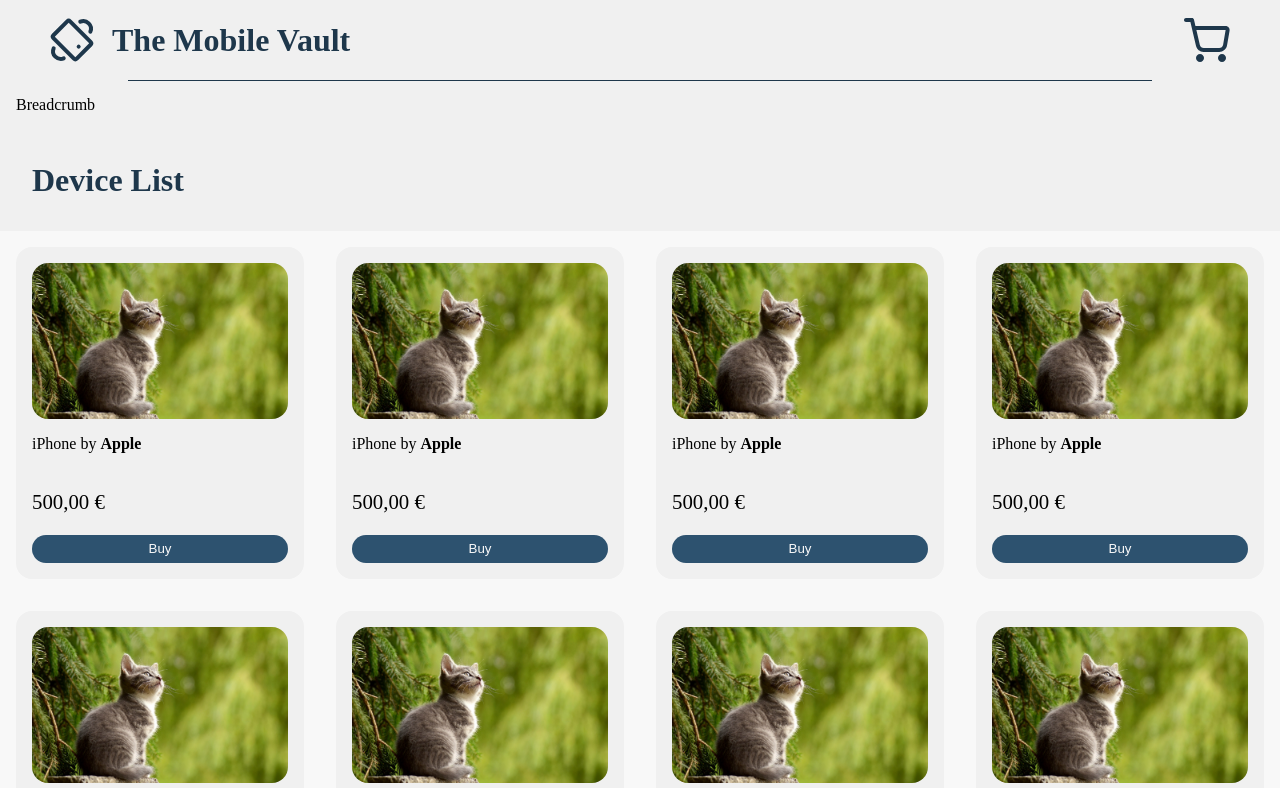
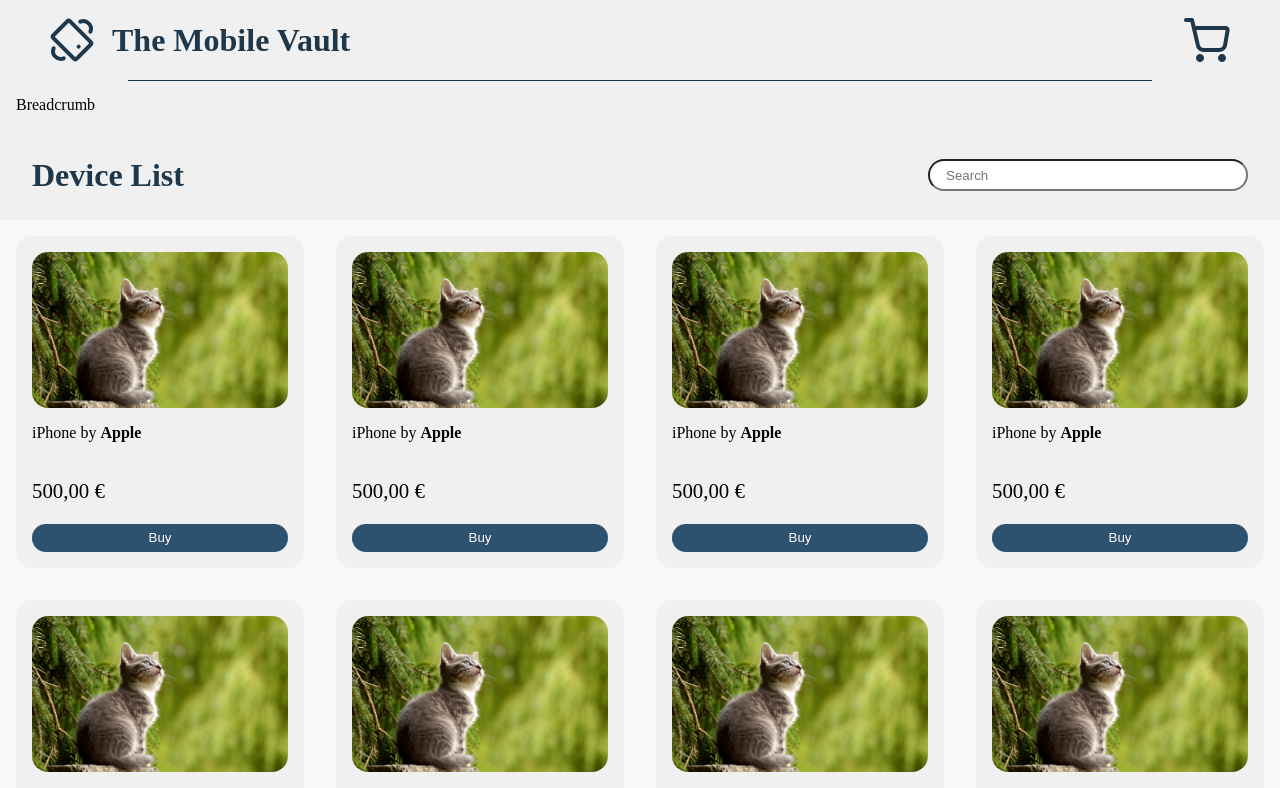
Before and after one commit to acagua/mobile-shop, a React (Vite) app: page / in a window 1280 px wide. Shown: the top 788 px of the page. Built offline with nearby package versions, Linux system fonts and the light colour scheme.

Commit message:
Search component

```diff
--- /dev/null
+++ b/src/components/Search.jsx
@@ -0,0 +1,18 @@
+import React, { useState } from 'react';
+
+import styles from '../styles/Search.module.css';
+
+export const Search = () => {
+  const [query, setQuery] = useState('');
+  return (
+    <input
+      className={styles.container}
+      placeholder="Search"
+      onChange={(e) => {
+        setQuery(e.target.value);
+      }}
+      type="search"
+      value={query}
+    />
+  );
+};
--- a/src/pages/ProductList.jsx
+++ b/src/pages/ProductList.jsx
@@ -1,13 +1,17 @@
 import React from 'react';
 import { ItemCard } from '../components/ItemCard';
+import { Search } from '../components/Search';
 
 import styles from '../styles/ProductList.module.css';
 
 export const ProductList = () => {
   return (
     <>
-      <h2 className={styles.title}> Device List </h2>
-      <div className={styles.itemList}>
+      <div className={styles.heading}>
+        <h2 className={styles.title}> Device List </h2>
+        <Search />
+      </div>
+      <section className={styles.itemList}>
         <ItemCard />
         <ItemCard />
         <ItemCard />
@@ -22,7 +26,7 @@ export const ProductList = () => {
         <ItemCard />
         <ItemCard />
         <ItemCard />
-      </div>
+      </section>
     </>
   );
 };
--- a/src/styles/ProductList.module.css
+++ b/src/styles/ProductList.module.css
@@ -1,7 +1,24 @@
+.heading {
+  display: flex;
+  justify-content: space-between;
+  margin: 0 2rem;
+  align-items: center;
+  flex-wrap: wrap;
+}
+
+@media (max-width: 700px) {
+  .heading {
+    justify-content: center;
+  }
+  .title {
+    text-align: center;
+  }
+}
+
 .title {
-  margin: 2rem;
   font-size: 2rem;
   color: var(--darkblue);
+  min-width: 20rem;
 }
 
 .itemList {
--- /dev/null
+++ b/src/styles/Search.module.css
@@ -0,0 +1,7 @@
+.container {
+  padding: 0 1rem;
+  border-radius: 2rem;
+  height: 2rem;
+  flex-grow: 1;
+  max-width: 20rem;
+}
```
